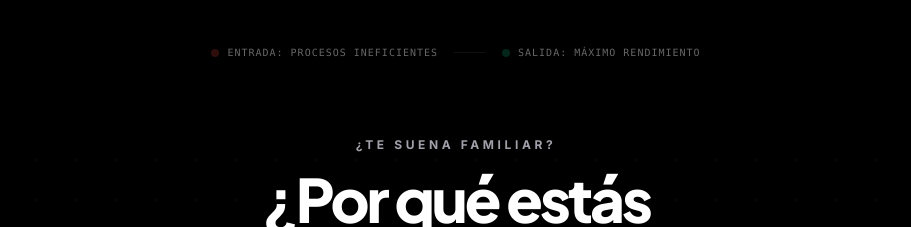
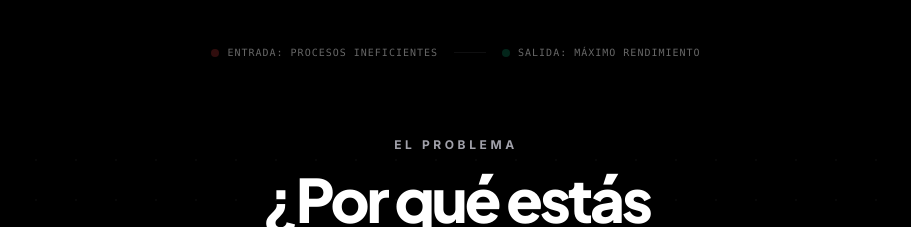
Before and after one commit to grupograndir/grupo-grandir-web, a React (Vite) app: page / in a window 1280 px wide. Shown: the part 1300-1527 px from the top of the page, without its empty margins (184-1095 px from the left). Built offline with nearby package versions, Linux system fonts and the light colour scheme.

Commit message:
chore: update labels — EL PROBLEMA & LA SOLUCIÓN

```diff
--- a/src/components/PainPoints.jsx
+++ b/src/components/PainPoints.jsx
@@ -455,7 +455,7 @@ const PainPoints = () => {
                         className="text-center mb-10"
                     >
                         <span className="text-xs font-semibold tracking-[0.3em] uppercase text-secondary mb-4 block">
-                            ¿Te suena familiar?
+                            EL PROBLEMA
                         </span>
                         <h2 className="text-3xl md:text-5xl lg:text-6xl font-extrabold tracking-tighter leading-[0.95] font-display mb-4">
                             ¿Por qué estás<br />
--- a/src/components/ServicesHero.jsx
+++ b/src/components/ServicesHero.jsx
@@ -24,7 +24,7 @@ const ServicesHero = () => {
                     className="flex justify-center mb-10"
                 >
                     <span className="inline-flex items-center gap-2 bg-white/[0.06] border border-white/[0.08] rounded-full px-5 py-2 text-[11px] font-semibold tracking-[0.25em] uppercase text-secondary">
-                        Grupo Grandir · Arquitectura a medida
+                        LA SOLUCIÓN · GRUPO GRANDIR
                     </span>
                 </motion.div>
 
```
